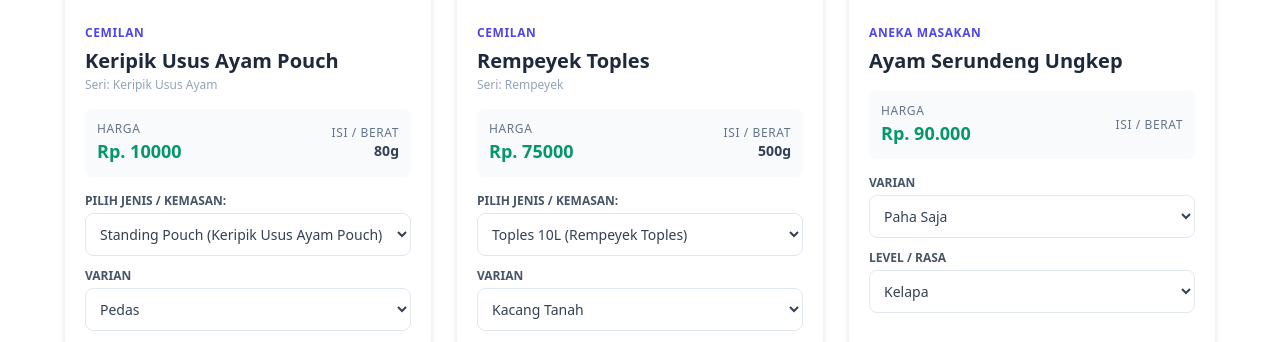
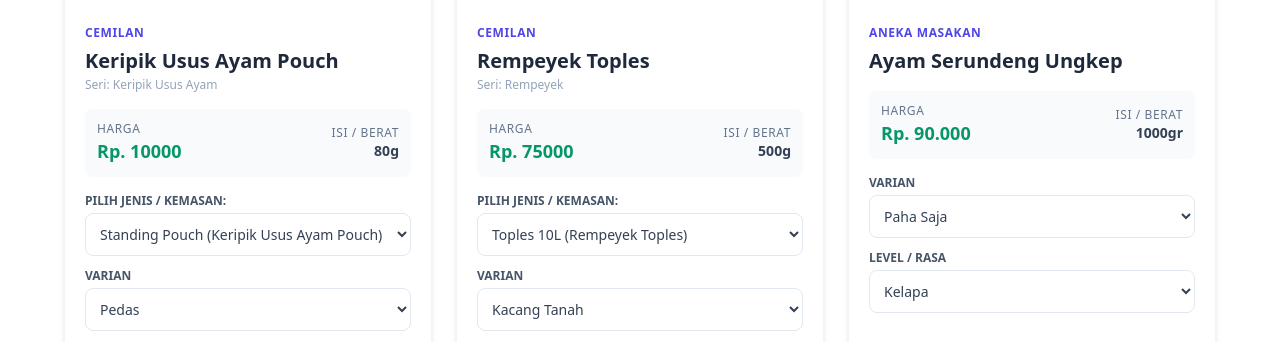
Before and after one commit to dapoerela85/dapoerela85.github.io, a Jekyll site: the page built from _pages/catalog.html, in a window 1280 px wide and 900 px high, scrolled down 1950 px. Shown: the part 137-479 px from the top of the window. Built offline with Jekyll 4.4.1, drawn with Linux system fonts in a browser that asks for light colours; nearby versions of some CDN libraries.

Commit message:
Update products.yml

```diff
--- a/_data/products.yml
+++ b/_data/products.yml
@@ -34,6 +34,7 @@ products:
     varian_rasa:
       - varian_name: Pedas
       - varian_name: Original
+
   - id: rengginang
     title: Rengginang
     kategori: Cemilan
@@ -54,6 +55,7 @@ products:
       - varian_name: Terasi
       - varian_name: Original (Ketan Putih)
       - varian_name: Ketan Hitam
+
   - id: es-mambo
     title: Es Mambo/Lilin
     jenis_kemasan: Plastik Es
@@ -79,6 +81,7 @@ products:
         harga_jual: Rp. 2000
         berat: 70g
         img: es-popice.jpg
+
   - id: es-kueh
     kategori: Frozen Food
     title: Es Kueh/Es Gabus
@@ -86,6 +89,7 @@ products:
     harga_jual: Rp. 2000
     berat: 80g
     img: es-kueh.jpg
+
   - id: mie-kremes
     kategori: Camilan
     title: Mie Kremes
@@ -96,6 +100,7 @@ products:
     varian:
       - varian_name: Pedas
       - varian_name: Original
+
   - id: bihun-crispy
     kategori: Aneka Camilan
     title: Bihun Crispy
@@ -106,6 +111,7 @@ products:
     varian:
       - varian_name: Pedas
       - varian_name: Original
+
   - id: cireng-kriwil
     kategori: Frozen Food
     title: Cireng Kriwil
@@ -113,6 +119,7 @@ products:
     harga_jual: Rp. 12000
     berat: 10 Butir
     img: cireng-kriwil.jpg
+
   - id: keripik-kentang
     title: Keripik Kentang
     kategori: Aneka Cemilan
@@ -132,6 +139,7 @@ products:
     varian:
       - varian_name: Pedas
       - varian_name: Original
+
   - id: makaroni-goreng
     title: Makaroni Goreng
     kategori: Cemilan
@@ -149,6 +157,7 @@ products:
     varian:
       - varian_name: Pedas
       - varian_name: Original
+
   - id: keripik-usus-ayam
     title: Keripik Usus Ayam
     kategori: Cemilan
@@ -166,6 +175,7 @@ products:
     varian:
       - varian_name: Pedas
       - varian_name: Original
+
   - id: rempeyek
     title: Rempeyek
     kategori: Cemilan
@@ -184,11 +194,13 @@ products:
       - varian_name: Kacang Tanah
       - varian_name: Kacang Hijau
       - varian_name: Udang Rebon
+
   - id: ayam-ungkep
     title: Ayam Serundeng Ungkep
     kategori: Aneka Masakan
     img: ayam-ungkep.jpg
     harga_jual: Rp. 90.000
+    berat: 1000gr
     jenis_kemasan: Thinwall 2000ml
     varian:
       - varian_name: Paha Saja
@@ -197,18 +209,21 @@ products:
     varian_rasa:
       - varian_name: Kelapa
       - varian_name: Lengkuas
+
   - id: tekwan-frozen
     title: Tekwan Frozen
     kategori: Frozen Food
     img: tekwan.jpg
     harga_jual: Rp. 20.000
     jenis_kemasan: Standing Pouch
+
   - id: bakso-yamin
     title: Bakso Yamin Tasik
     kategori: Frozen Food
     img: bakso-yamin-tasik.jpg
     harga_jual: Rp. 25.000
     jenis_kemasan: Standing Pouch
+
   - id: sambal-cumi-pete
     title: Sambal Cumi Pete
     kategori: Aneka Masakan
@@ -216,6 +231,7 @@ products:
     harga_jual: Rp. 45.000
     berat: 300g
     jenis_kemasan: Thinwall Bulat 400ml
+
   - id: ceker-mercon-seuhah
     kategori: Aneka Masakan
     title: Ceker Mercon Seuhah
@@ -223,6 +239,7 @@ products:
     harga_jual: Rp. 35.000
     berat: 350g
     img: ceker-mercon.jpg
+
   - id: kremes-ubi
     title: Kremes Ubi Manis
     kategori: Aneka Camilan
```
